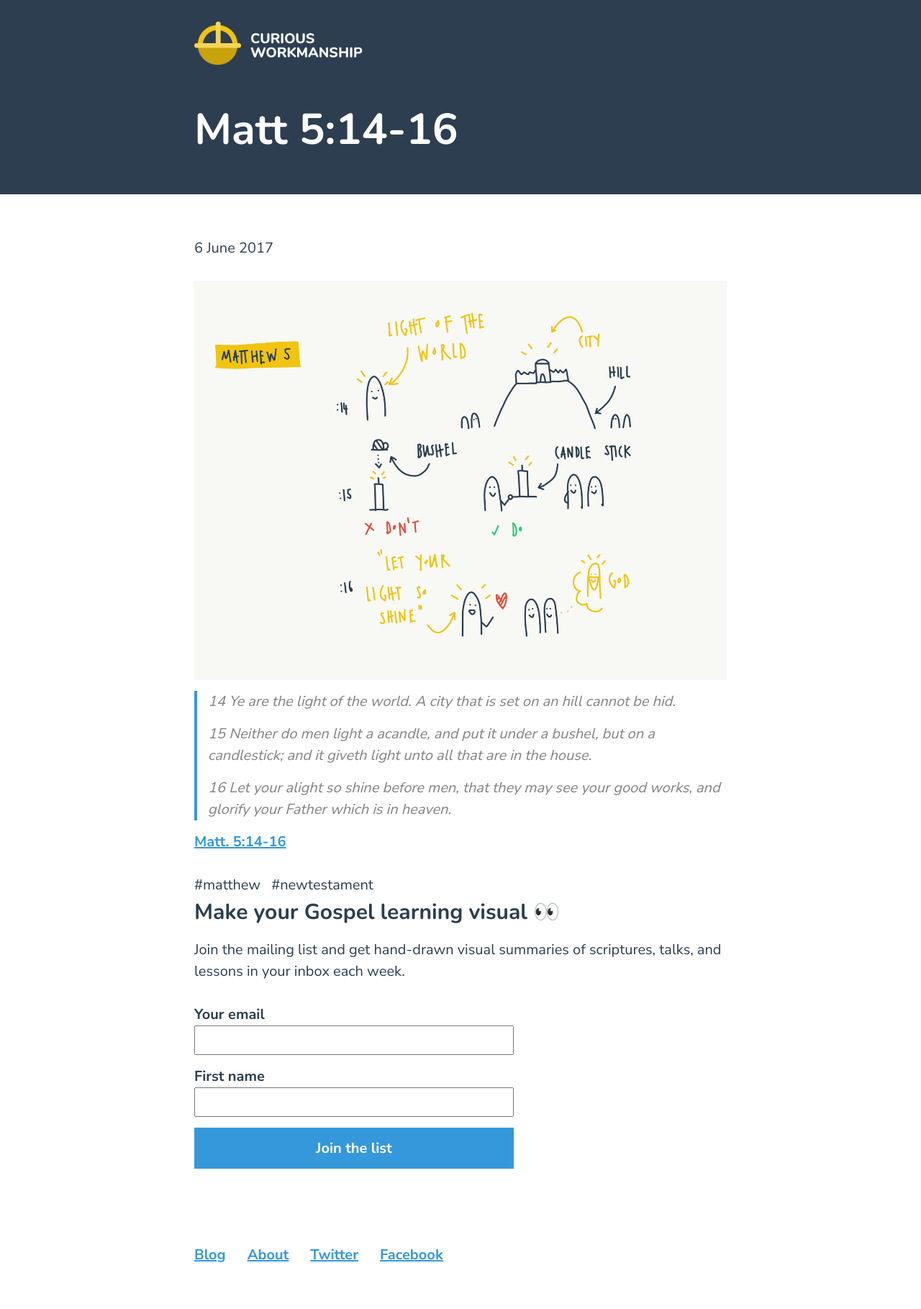
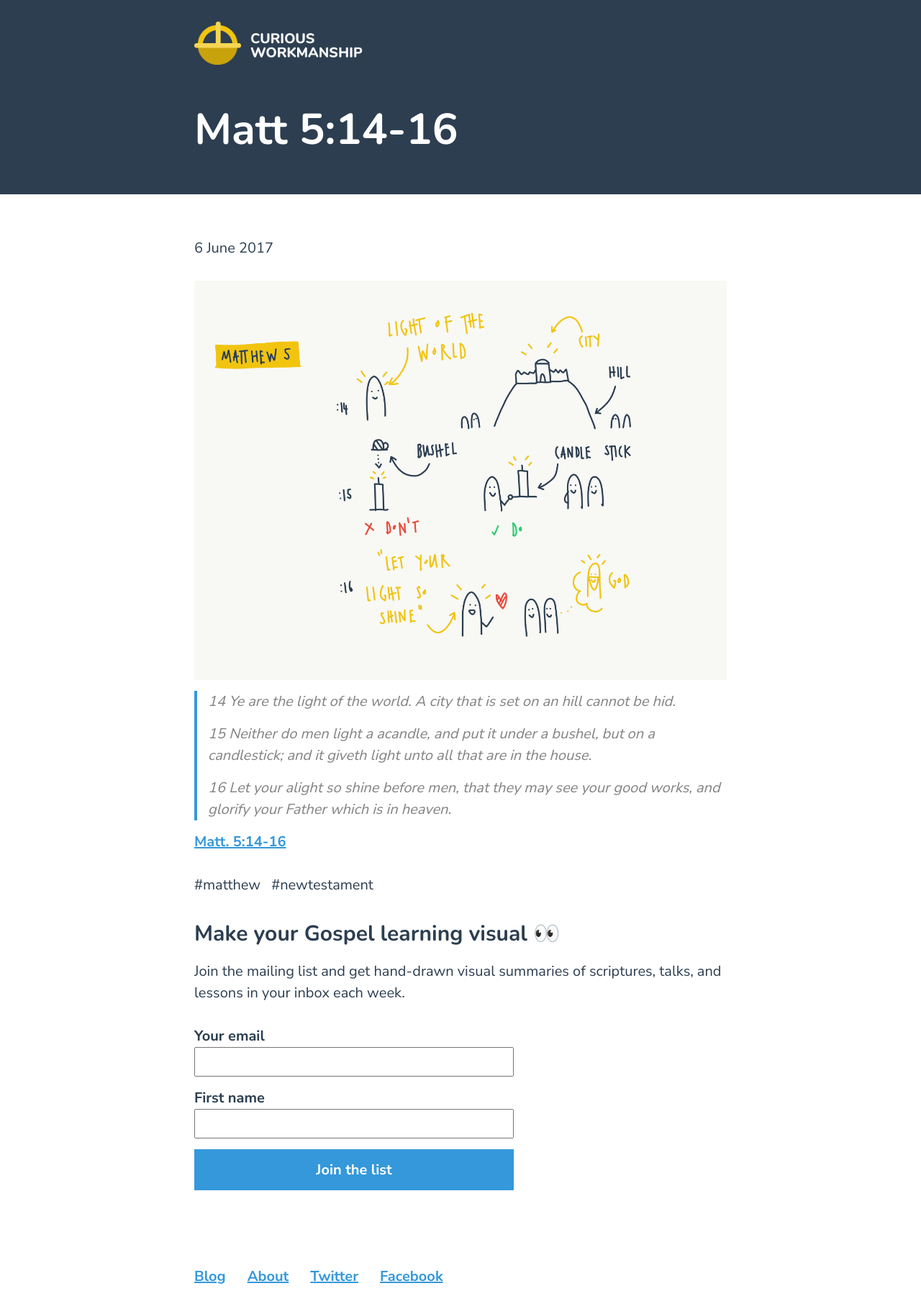
Before and after one commit to blairrorani/curious-workmanship, a Jekyll site: the page built from _posts/2017-06-06-matt-5-14-16.markdown, in a window 1280 px wide. Shown: the whole page at 72% size. Built offline with Jekyll 4.4.1, drawn with Linux system fonts in a browser that asks for light colours; our own code applies the rules of GitHub Pages for plain Markdown files; before the commit the page ends 1789 px from its top, so only the background shows below that.

Commit message:
update post footer

```diff
--- a/_includes/post-footer.html
+++ b/_includes/post-footer.html
@@ -1,4 +1,4 @@
-<h2 style="margin-top: 60px;">Make your Gospel learning visual &#x1F440;</h2>
+<h2 style="padding-top: 60px;">Make your Gospel learning visual &#x1F440;</h2>
 <p>Join the mailing list and get hand-drawn visual summaries of scriptures, talks, and lessons in your inbox each week.</p>
 
 {% include mc-join-list.html %}
```
